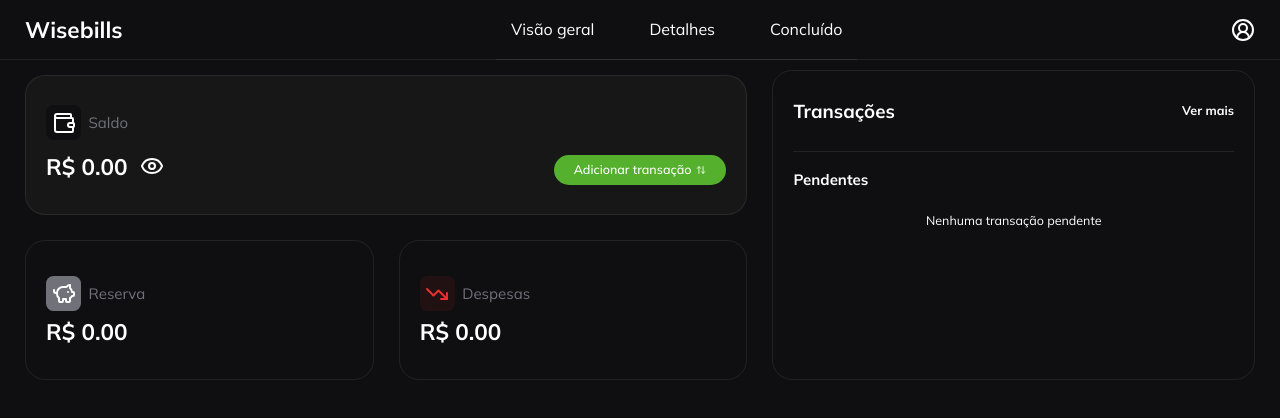
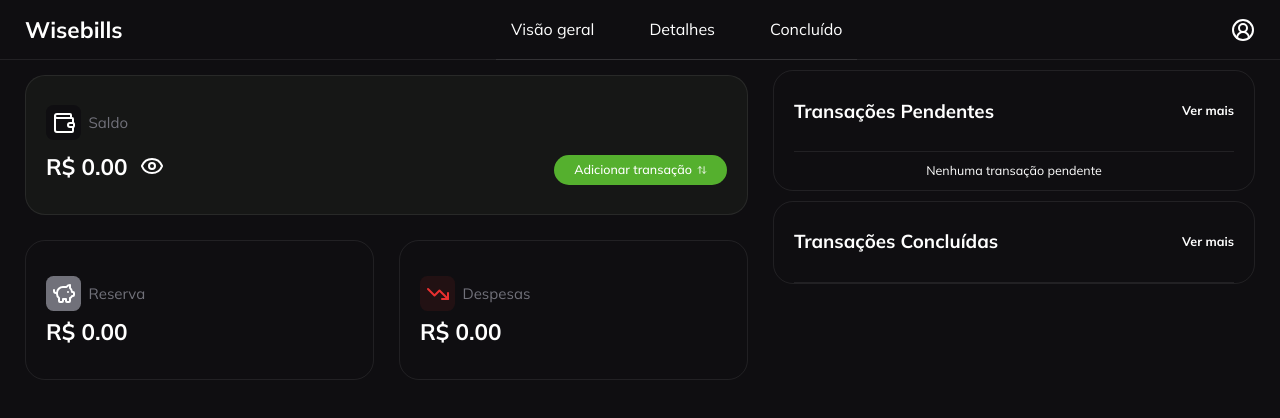
Before and after one commit to nicolasfreitas-dev/wisebills, a Next.js app: page / in a window 1280 px wide. Shown: the top 418 px of the page. Built offline with nearby package versions, Linux system fonts and the light colour scheme.

Commit message:
feat: create CompletedTransaction and PendingTransaction componentes to organize code

```diff
--- a/src/app/page.tsx
+++ b/src/app/page.tsx
@@ -1,7 +1,6 @@
 'use client';
 
 import { useState } from "react";
-import TransactionsTable from "@/components/TransactionsTable";
 import Header from "@/components/Header";
 import Modal from "@/components/Modal";
 import {
@@ -17,6 +16,9 @@ import { useResize } from "@/hooks/useResize";
 import Amount from "@/components/Amount";
 import Expenses from "@/components/Expenses";
 import Reserved from "@/components/Reserved";
+import PendingTransaction from '../components/PendingTransactions/index';
+import TransactionContainer from "@/components/TransactionsContainer";
+import CompletedTransactions from "@/components/CompletedTransactions";
 
 export default function Home() {
     const [isModalOpen, setIsModalOpen] = useState(false)
@@ -74,28 +76,27 @@ export default function Home() {
     return (
         <>
             <Header />
-            <main className="md:flex md:gap-10 px-10 pb-32">
+            <main className="md:flex md:gap-10 px-10 pb-5">
                 <div className="md:w-[60%] md:flex md:flex-col md:gap-4">
-                    <Amount balance={balance} windowSize={windowSize} hideAmount={hideAmount} handleHideAmount={handleHideAmount} handleModalOpen={handleModalOpen} />
+                    <Amount
+                        balance={balance}
+                        windowSize={windowSize}
+                        hideAmount={hideAmount}
+                        handleHideAmount={handleHideAmount}
+                        handleModalOpen={handleModalOpen}
+                    />
                     <div className="md:flex md:gap-10">
-                        <Reserved reserved={reserved}  />
+                        <Reserved reserved={reserved} />
                         <Expenses expenses={expenses} />
                     </div>
                 </div>
-                <div className="w-full md:w-[40%] border border-border-color rounded-[20px] flex flex-col mt-4 px-8">
-                    <div className="h-32 flex items-center justify-between">
-                        <h3 className="text-3xl font-bold">Transações</h3>
-                        <span className="text-xl font-bold cursor-pointer">
-                            Ver mais
-                        </span>
-                    </div>
-                    <hr className="border-border-color" />
-                    <div>
-                        <h4 className="text-2xl font-bold mt-7 mb-5">
-                            Pendentes
-                        </h4>
-                        <TransactionsTable transactions={transactions} />
-                    </div>
+                <div className="md:w-[40%] flex flex-col">
+                    <TransactionContainer title="Transações Pendentes">
+                        <PendingTransaction transactions={transactions} />
+                    </TransactionContainer>
+                    <TransactionContainer title="Transações Concluídas">
+                        <CompletedTransactions />
+                    </TransactionContainer>
                 </div>
                 <Modal
                     isOpen={isModalOpen}
--- /dev/null
+++ b/src/components/CompletedTransactions/index.tsx
@@ -0,0 +1,58 @@
+// import { Table } from "lucide-react";
+// import { TableBody, TableRow, TableCell } from "../ui/table";
+
+export default function CompletedTransactions() {
+    return (
+        <>
+        </>
+        // <Table>
+        //     <TableBody>
+        //         {transactions.map((transaction, index) => {
+        //             return (
+        //                 <TableRow
+        //                     key={index}
+        //                     className="flex items-center justify-between border-0"
+        //                 >
+        //                     <TableCell className="text-lg font-bold">
+        //                         {transaction.date
+        //                             .toLocaleDateString("pt-BR")
+        //                             .split("/")
+        //                             .slice(0, 2)
+        //                             .join("/")}
+        //                     </TableCell>
+        //                     <TableCell className="w-full max-w-[12rem] flex flex-col items-start justify-start text-lg">
+        //                         <span className="font-bold">
+        //                             {transaction.title}
+        //                         </span>
+        //                         <span>
+        //                             {transaction.paymentMethod === "Cartão"
+        //                                 ? `Parcela 1 de ${transaction.parcel}`
+        //                                 : transaction.paymentMethod}
+        //                         </span>
+        //                     </TableCell>
+        //                     <TableCell
+        //                         className={`text-lg font-bold ${
+        //                             transaction.type === "Gasto"
+        //                                 ? "text-expense-color"
+        //                                 : "text-green-detail"
+        //                         }`}
+        //                     >
+        //                         {`R$ ${parseFloat(transaction.amount).toFixed(
+        //                             2
+        //                         )}`}
+        //                     </TableCell>
+        //                     <TableCell></TableCell>
+        //                 </TableRow>
+        //             );
+        //         })}
+        //         {transactions.length === 0 && (
+        //             <TableRow>
+        //                 <TableCell className="text-xl text-center col-span-3 py-4">
+        //                     Nenhuma transação pendente
+        //                 </TableCell>
+        //             </TableRow>
+        //         )}
+        //     </TableBody>
+        // </Table>
+    );
+};
--- a/src/components/TransactionsTable/index.tsx
+++ b/src/components/PendingTransactions/index.tsx
@@ -1,12 +1,16 @@
 import { Table, TableBody, TableCell, TableRow } from "../ui/table"
 import { transaction } from "../TransactionForm"
 import { z } from "zod";
+import { Checkbox } from "../ui/checkbox";
+import { Edit } from "lucide-react";
 
-interface TransactionTableProps {
+interface PendingTransaction {
     transactions: z.infer<typeof transaction>[];
 }
 
-export default function TransactionsTable({ transactions }: TransactionTableProps) {
+export default function PendingTransaction({ transactions }: PendingTransaction) {
+
+
     return (
         <Table>
             <TableBody>
@@ -21,7 +25,8 @@ export default function TransactionsTable({ transactions }: TransactionTableProp
                                     .toLocaleDateString("pt-BR")
                                     .split("/")
                                     .slice(0, 2)
-                                    .join("/")}
+                                    .join("/")
+                                }
                             </TableCell>
                             <TableCell className="w-full max-w-[12rem] flex flex-col items-start justify-start text-lg">
                                 <span className="font-bold">
@@ -42,7 +47,9 @@ export default function TransactionsTable({ transactions }: TransactionTableProp
                             >
                                 {`R$ ${parseFloat(transaction.amount).toFixed(2)}`}
                             </TableCell>
-                            <TableCell>
+                            <TableCell className="flex items-center gap-5">
+                                <Checkbox />
+                                <Edit className="size-6 cursor-pointer" />
                             </TableCell>
                         </TableRow>
                     );
--- /dev/null
+++ b/src/components/TransactionsContainer/index.tsx
@@ -0,0 +1,23 @@
+import { ReactNode } from "react";
+
+interface TransactionContainerProps {
+    children: ReactNode
+    title: string
+}
+
+export default function TransactionContainer({ children, title }: TransactionContainerProps) {
+    return (
+        <div className="w-full border border-border-color rounded-[20px] flex flex-col mt-4 px-8">
+            <div className="h-32 flex items-center justify-between">
+                <h3 className="text-3xl font-bold">{ title }</h3>
+                <span className="text-xl font-bold cursor-pointer">
+                    Ver mais
+                </span>
+            </div>
+            <hr className="border-border-color" />
+            <div>
+                { children }
+            </div>
+        </div>
+    );
+}
```
Also changed, not shown: 1 other file (tests, documents, lock files or other folders).
